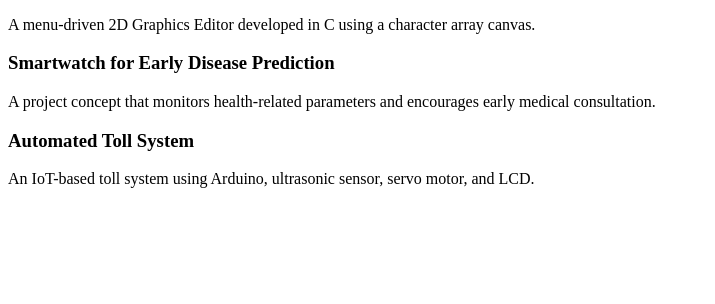
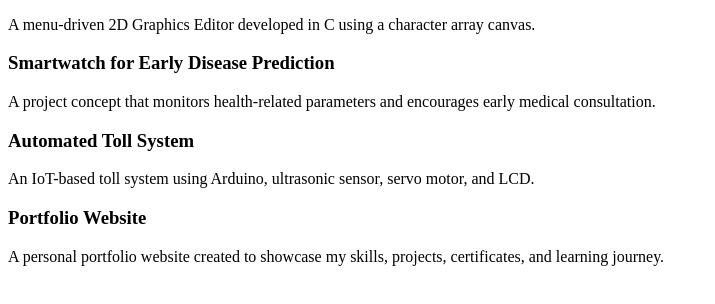
Before and after one commit to soumya-cm/R25EH131, a plain HTML site: page index.html in a window 1280 px wide. Shown: the part 152-456 px from the top of the page, without its empty margins (0-715 px from the left). Drawn offline with Linux system fonts and the light colour scheme.

Commit message:
Add portfolio website project

```diff
--- a/index.html
+++ b/index.html
@@ -16,5 +16,8 @@
 
     <h3>Automated Toll System</h3>
     <p>An IoT-based toll system using Arduino, ultrasonic sensor, servo motor, and LCD.</p>
+
+    <h3>Portfolio Website</h3>
+<p>A personal portfolio website created to showcase my skills, projects, certificates, and learning journey.</p>
 </body>
 </html>
```
